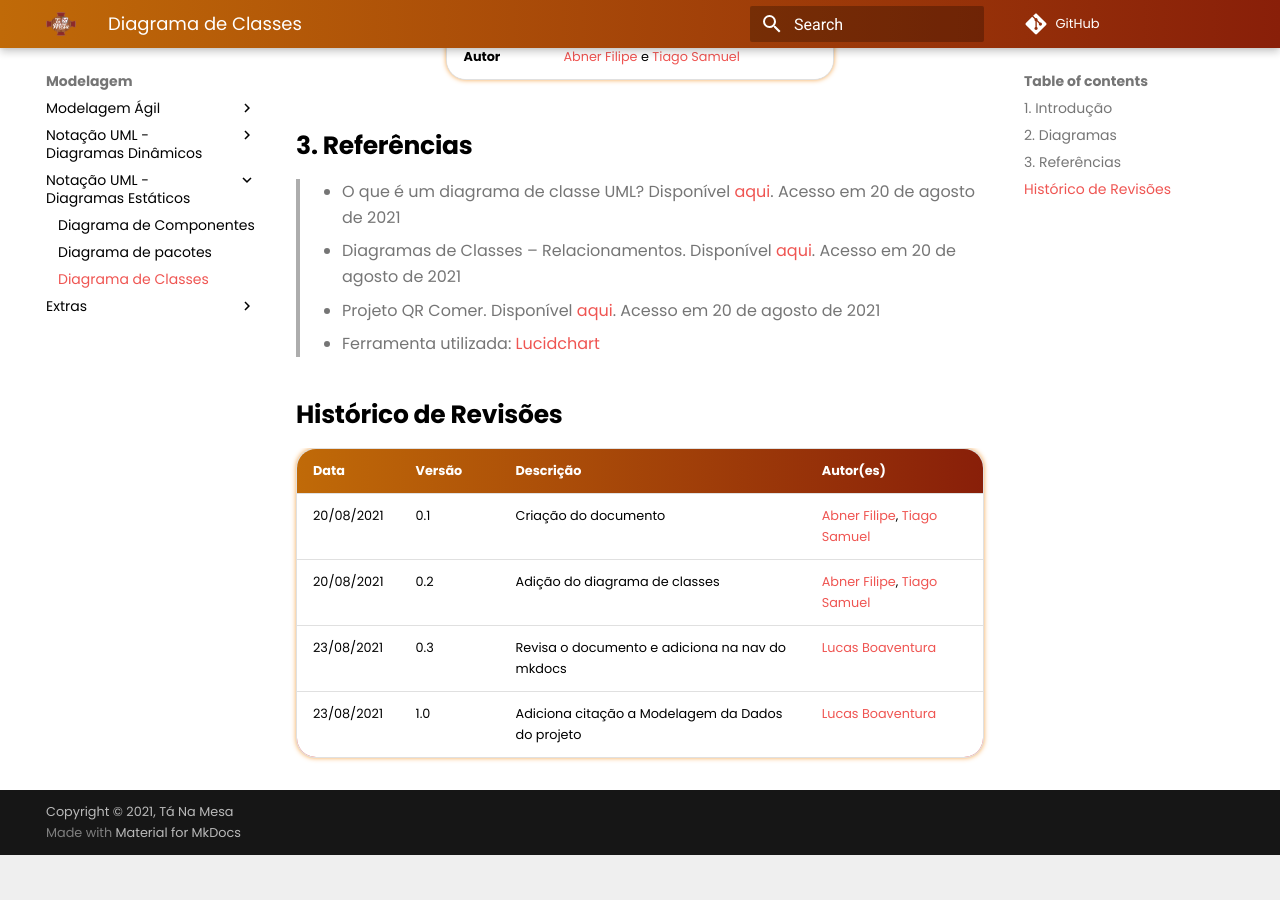
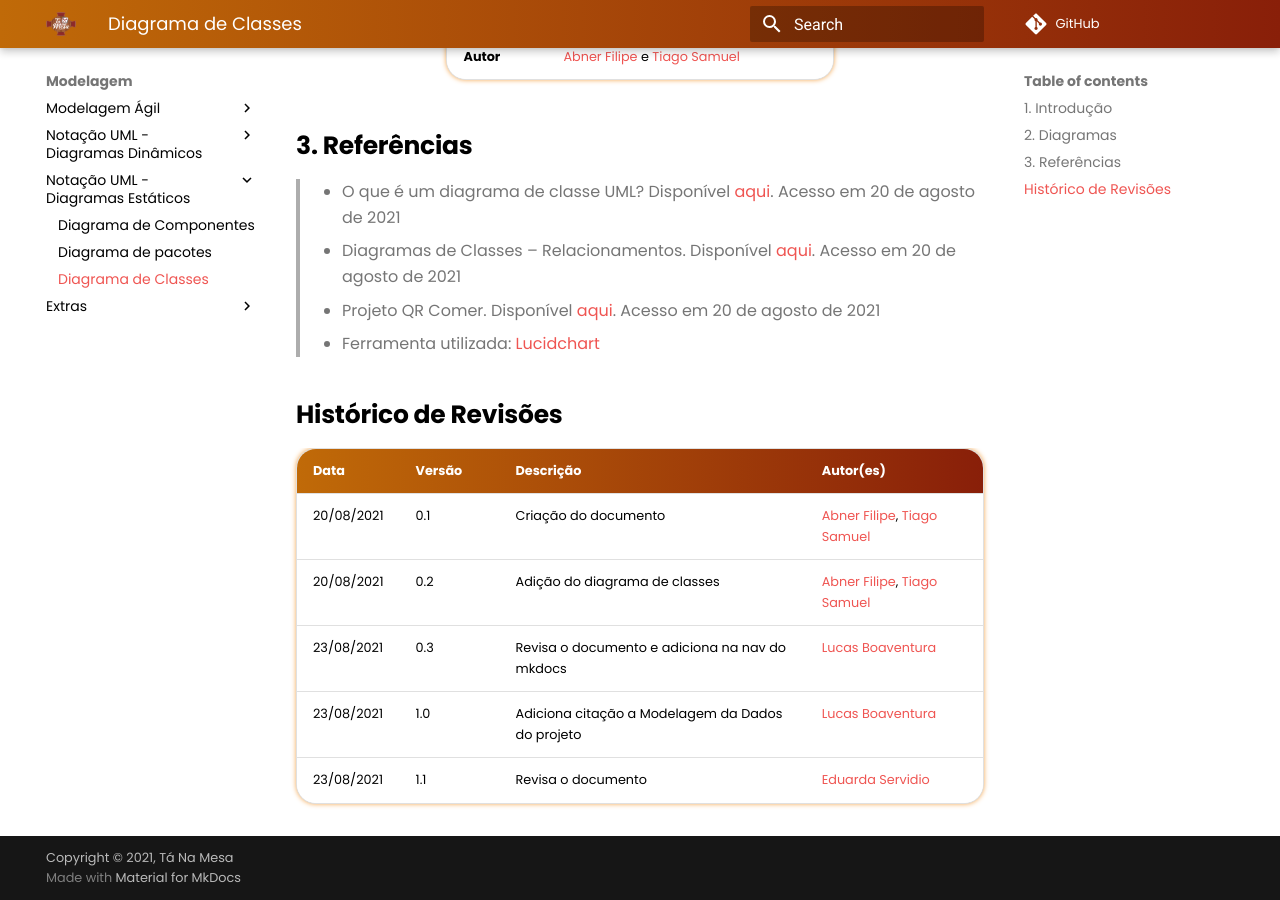
Before and after one commit to UnBArqDsw2021-1/2021.1_G02_TaNaMesa_docs, an MkDocs documentation site: the page built from docs/2-Modelagem/Diagramas-Estaticos/diagrama-de-classes.md, in a window 1280 px wide and 900 px high, scrolled down 1467 px. Built offline with MkDocs 1.6.1 and Material for MkDocs 9.7.7, drawn with Linux system fonts in a browser that asks for light colours; comment, search, counter and statistics services are not loaded; before the commit the page ends 2322 px from its top, so only the background shows below that.

Commit message:
(#82)Revisando documento

```diff
--- a/docs/2-Modelagem/Diagramas-Estaticos/diagrama-de-classes.md
+++ b/docs/2-Modelagem/Diagramas-Estaticos/diagrama-de-classes.md
@@ -32,3 +32,4 @@
 | 20/08/2021 | 0.2    | Adição do diagrama de classes | [Abner Filipe](https://github.com/abner423), [Tiago Samuel](https://github.com/tsrrodrigues) |
 | 23/08/2021 | 0.3    | Revisa o documento e adiciona na nav do mkdocs | [Lucas Boaventura](https://github.com/lboaventura25) |
 | 23/08/2021 | 1.0    | Adiciona citação a Modelagem da Dados do projeto | [Lucas Boaventura](https://github.com/lboaventura25) |
+| 23/08/2021 | 1.1    | Revisa o documento                              | [Eduarda Servidio](https://github.com/ServideoEC)
```
